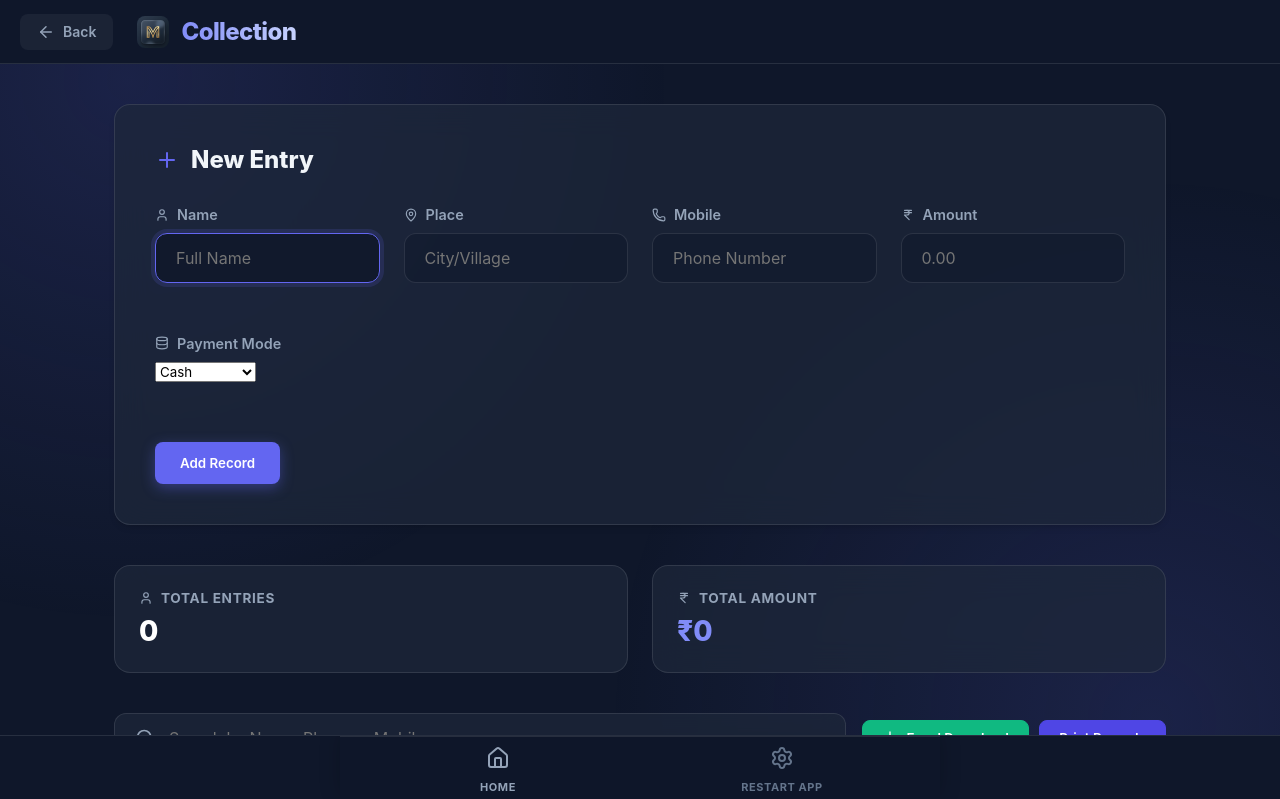
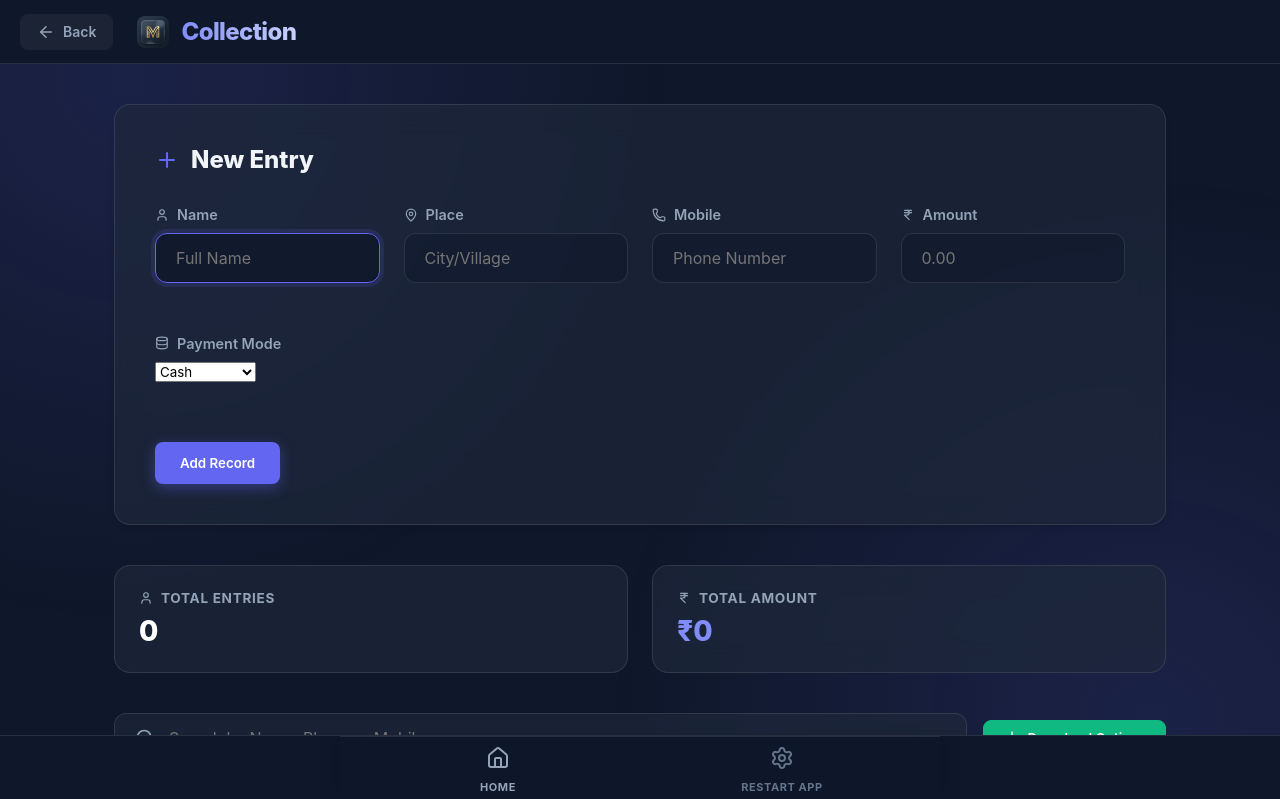
Before and after one commit to athikannan284-a11y/moi_collection, a React (Vite) app in the folder client/: page /folder/1 in a window 1280 px wide. Shown: the top 799 px of the page. Built offline with nearby package versions, Linux system fonts and the light colour scheme; sample sign-in values are in the browser's storage.

Commit message:
feat: group download buttons into a dropdown menu in FolderDetail

```diff
--- a/client/src/pages/FolderDetail.jsx
+++ b/client/src/pages/FolderDetail.jsx
@@ -36,6 +36,7 @@ const FolderDetail = ({ isSyncing, pendingCount, setClientAuth, clientFolderId,
     const [editingId, setEditingId] = useState(null);
     const [showQRModal, setShowQRModal] = useState(false);
     const [language, setLanguage] = useState('en'); // 'en' or 'ta'
+    const [showDownloadMenu, setShowDownloadMenu] = useState(false);
 
     // Pagination
     const [currentPage, setCurrentPage] = useState(1);
@@ -578,13 +579,40 @@ const FolderDetail = ({ isSyncing, pendingCount, setClientAuth, clientFolderId,
                             }}
                         />
                     </div>
-                    <div style={{ display: 'flex', gap: '10px', flexWrap: 'wrap' }}>
-                        <button onClick={handleDownloadExcel} className="print-btn" style={{ backgroundColor: '#10b981', color: 'white', borderColor: '#10b981' }}>
-                            <Download size={16} /> Excel Download
+                    <div style={{ position: 'relative' }}>
+                        <button
+                            onClick={() => setShowDownloadMenu(!showDownloadMenu)}
+                            className="print-btn"
+                            style={{ backgroundColor: '#10b981', color: 'white', borderColor: '#10b981', display: 'flex', alignItems: 'center', gap: '8px' }}
+                        >
+                            <Download size={16} /> Download Options
                         </button>
-                        <button onClick={handlePrint} className="print-btn" style={{ backgroundColor: '#4f46e5', color: 'white', borderColor: '#4f46e5' }}>
-                            Print Records
-                        </button>
+                        {showDownloadMenu && (
+                            <div style={{
+                                position: 'absolute', top: '100%', right: 0, marginTop: '8px',
+                                background: 'var(--bg-card)', border: '1px solid var(--border)',
+                                borderRadius: 'var(--radius-md)', padding: '8px',
+                                display: 'flex', flexDirection: 'column', gap: '4px',
+                                zIndex: 50, minWidth: '180px', boxShadow: 'var(--shadow)'
+                            }}>
+                                <button
+                                    onClick={() => { handleDownloadExcel(); setShowDownloadMenu(false); }}
+                                    style={{ background: 'none', border: 'none', color: 'var(--text)', textAlign: 'left', padding: '10px 12px', display: 'flex', alignItems: 'center', gap: '10px', width: '100%', cursor: 'pointer', borderRadius: '6px' }}
+                                    onMouseOver={(e) => e.currentTarget.style.background = 'rgba(255,255,255,0.05)'}
+                                    onMouseOut={(e) => e.currentTarget.style.background = 'none'}
+                                >
+                                    <Database size={16} color="#10b981"/> Excel (.xlsx)
+                                </button>
+                                <button
+                                    onClick={() => { handlePrint(); setShowDownloadMenu(false); }}
+                                    style={{ background: 'none', border: 'none', color: 'var(--text)', textAlign: 'left', padding: '10px 12px', display: 'flex', alignItems: 'center', gap: '10px', width: '100%', cursor: 'pointer', borderRadius: '6px' }}
+                                    onMouseOver={(e) => e.currentTarget.style.background = 'rgba(255,255,255,0.05)'}
+                                    onMouseOut={(e) => e.currentTarget.style.background = 'none'}
+                                >
+                                    <Download size={16} color="#ef4444"/> PDF (.pdf)
+                                </button>
+                            </div>
+                        )}
                     </div>
                 </div>
 
```
